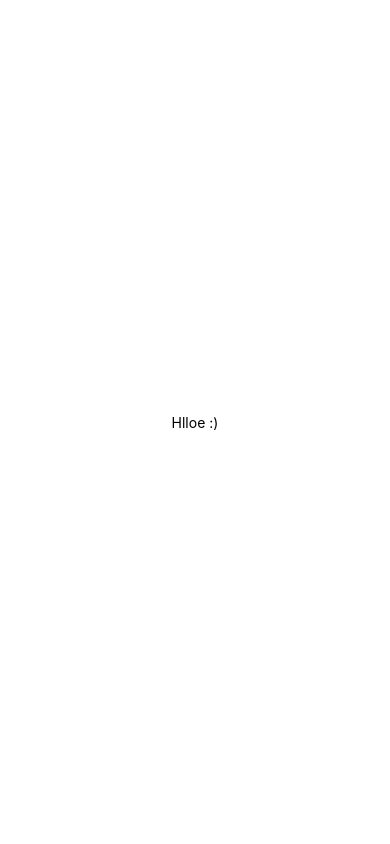
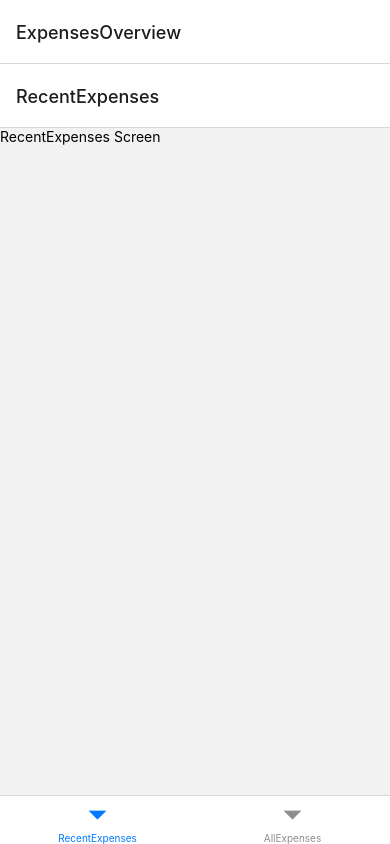
Before and after one commit to Vav4ik/max-expense-tracker, a React Native app: screen / in a window 390 px wide. Built offline with nearby package versions, Linux system fonts and the light colour scheme.

Commit message:
Created navigation structure in App component

```diff
--- a/App.js
+++ b/App.js
@@ -1,20 +1,40 @@
-import { StatusBar } from 'expo-status-bar';
-import { StyleSheet, Text, View } from 'react-native';
+import { StatusBar } from "expo-status-bar";
+import { NavigationContainer } from "@react-navigation/native";
+import { createNativeStackNavigator } from "@react-navigation/native-stack";
+import { createBottomTabNavigator } from "@react-navigation/bottom-tabs";
+
+import ManageExpense from "./screens/ManageExpense";
+import RecentExpenses from "./screens/RecentExpenses";
+import AllExpenses from "./screens/AllExpenses";
+
+const Stack = createNativeStackNavigator();
+const BottomTabs = createBottomTabNavigator();
+
+const ExpensesOverview = () => {
+  return (
+    <BottomTabs.Navigator>
+      <BottomTabs.Screen
+        name="RecentExpenses"
+        component={RecentExpenses}
+      ></BottomTabs.Screen>
+      <BottomTabs.Screen
+        name="AllExpenses"
+        component={AllExpenses}
+      ></BottomTabs.Screen>
+    </BottomTabs.Navigator>
+  );
+};
 
 export default function App() {
   return (
-    <View style={styles.container}>
-      <Text>Hlloe :)</Text>
+    <>
       <StatusBar style="auto" />
-    </View>
+      <NavigationContainer>
+        <Stack.Navigator>
+          <Stack.Screen name="ExpensesOverview" component={ExpensesOverview} />
+          <Stack.Screen name="ManageExpense" component={ManageExpense} />
+        </Stack.Navigator>
+      </NavigationContainer>
+    </>
   );
 }
-
-const styles = StyleSheet.create({
-  container: {
-    flex: 1,
-    backgroundColor: '#fff',
-    alignItems: 'center',
-    justifyContent: 'center',
-  },
-});
--- a/package.json
+++ b/package.json
@@ -9,7 +9,9 @@
     "web": "expo start --web"
   },
   "dependencies": {
+    "@react-navigation/bottom-tabs": "^6.5.9",
     "@react-navigation/native": "^6.1.8",
+    "@react-navigation/native-stack": "^6.9.14",
     "expo": "~49.0.13",
     "expo-status-bar": "~1.6.0",
     "react": "18.2.0",
```
Also changed, not shown: 2 other files (tests, documents, lock files or other folders).
